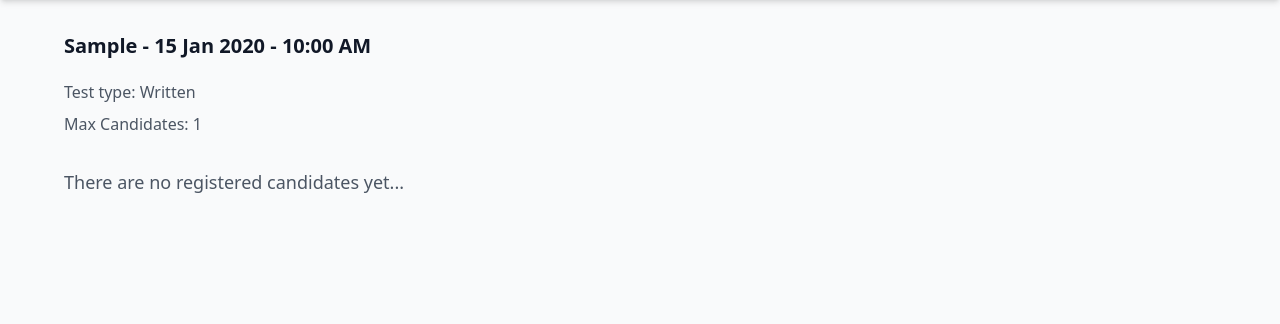
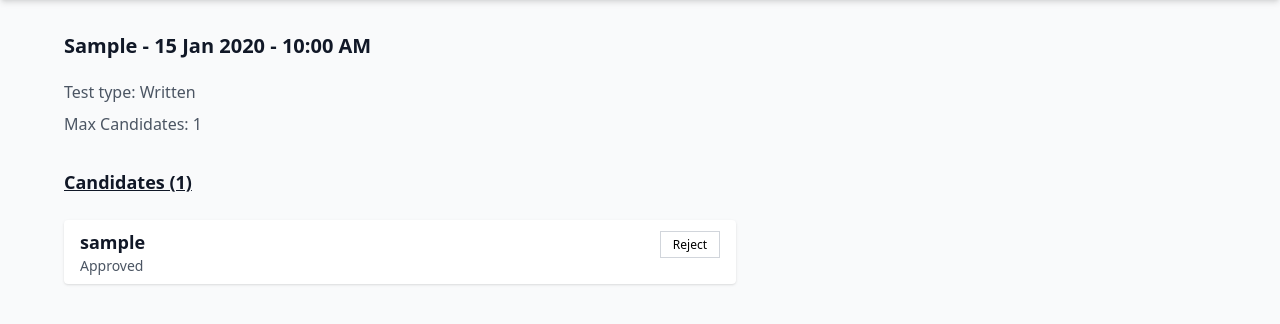
Before and after one commit to Ed1ezac/drivers-test-booking, a Django app: page /privileged/date/1/details in a window 1280 px wide. Shown: the part 64-388 px from the top of the page. Run offline with Django 3.2, Linux system fonts and the light colour scheme; a user stored in the database is signed in; tables that the repository leaves empty hold one stand-in row (values such as "Sample post"); some libraries are stand-ins or nearby versions.

Commit message:
adds progress and status functionality

```diff
--- a/administrator/urls.py
+++ b/administrator/urls.py
@@ -4,6 +4,8 @@ from .views import (
     DeleteTestDate,
     UpdateTestDate,
     TestDateDetails,
+    reject_candidate,
+    approve_candidate,
     create_groups_and_perms)
 
 
@@ -12,5 +14,8 @@ urlpatterns = [
     path('create/groups', create_groups_and_perms, name='new_groups'),
     path('date/<int:pk>/edit', UpdateTestDate.as_view(), name='edit_date'),
     path('date/<int:pk>/delete', DeleteTestDate.as_view(), name='delete_date'),
-    path('date/<int:pk>/details', TestDateDetails.as_view(), name='date_details')
+    path('date/<int:pk>/details', TestDateDetails.as_view(), name='date_details'),
+    #applications
+    path('application/<int:pk>/reject', reject_candidate, name='reject_app'),
+    path('application/<int:pk>/approve', approve_candidate, name='approve_app'),
 ]
--- a/administrator/views.py
+++ b/administrator/views.py
@@ -11,6 +11,7 @@ from django.contrib.auth.mixins import (AccessMixin,
 
 from .forms import TestDateForm
 from test_dates.models import TestDate
+from test_dates.models import TestApplication, TestResult
 
 class CreateTestDate(LoginRequiredMixin,
     PermissionRequiredMixin, AccessMixin, CreateView):
@@ -64,6 +65,31 @@ class DeleteTestDate(LoginRequiredMixin,
         messages.error(self.request, 'Sorry, you are not authorized for that.')
         return HttpResponseRedirect(self.request.META.get('HTTP_REFERER', '/dates'))
 
+def approve_candidate(request, pk):
+    #user->test_applications->appove
+    app = TestApplication.objects.get(id=pk)
+    app.application_status = 'A'
+    app.save()
+    #create a notification obj
+    Notification.objects.create(user=app.user, text="Your Test booking has been approved!")
+    #messages.success(request, app.user.username +' has been approved for the test.')
+    return HttpResponseRedirect(request.META.get('HTTP_REFERER', '/dates'))
+
+def reject_candidate(request, pk):
+    app = TestApplication.objects.get(id=pk)
+    app.application_status = 'R'
+    app.save()
+    #return back
+    messages.error(request, app.user.username +' has been rejected for the test.')
+    return HttpResponseRedirect(request.META.get('HTTP_REFERER', '/dates'))
+
+def add_result_pass(request):
+    pass
+
+def add_result_fail(request):
+    pass
+
+
 def create_groups_and_perms(request):
     #groups
     client, created = Group.objects.get_or_create(name="Client")
@@ -93,5 +119,5 @@ def create_groups_and_perms(request):
     return HttpResponseRedirect(request.META.get('HTTP_REFERER', '/dates'))
 
 #In template
-#{{ user.groups.all.0 }}
+#{{ user.groups }}
 #{{ perms.app_name }}
--- a/templates/test_dates/date_details.html
+++ b/templates/test_dates/date_details.html
@@ -5,16 +5,23 @@
     <h3 class="text-xl font-semibold text-gray-900 mb-5">{{ object }}</h3>
     <p class="font-medium text-gray-600 mb-2">Test type: Written</p>
     <p class="font-medium text-gray-600 mb-8">Max Candidates: {{ object.max_candidates }}</p>
-    {% if object.candidates.all|length > 0 %}
-        <h3 class="font-semibold mb-6 text-lg text-gray-900 underline">Candidates ({{ object.candidates.all|length }})</h3>
+    {% if object.testapplication_set.all|length > 0 %}
+        <h3 class="font-semibold mb-6 text-lg text-gray-900 underline">Candidates ({{ object.testapplication_set.all|length }})</h3>
         <div class="flex flex-col max-w-2xl">
-            {% for user in object.candidates.all %}
+            {% for item in object.testapplication_set.all %}
                 <div class="bg-white mb-5 px-4 py-2 rounded shadow">
-                    <div class="flex justify-between">
-                        <h3 class="font-semibold text-lg text-gray-900">{{ user.username }}</h3>
-                        <a class="border border-gray-300 py-1 px-3 text-xs font-medium hover:bg-red-600 hover:border-red-400 hover:text-white" href="#">Remove</a>
-                    </div>
-                    <p class="text-sm text-gray-600">{{ user.email }}</p>
+                    <div class="flex justify-between items-baseline">
+                        <h3 class="font-semibold text-lg text-gray-900">{{ item.user }}</h3>
+                            <div>
+                                {% if item.application_status != 'A'%}
+                                <a class="border border-gray-300 py-1 px-3 text-xs font-medium hover:bg-green-600 hover:border-green-400 hover:text-white" href="{% url 'approve_app' item.pk %}">Approve</a>
+                                {% endif %}
+                                {% if item.application_status != 'R' %}
+                                <a class="border border-gray-300 py-1 px-3 text-xs font-medium hover:bg-red-600 hover:border-red-400 hover:text-white" href="{% url 'reject_app' item.pk %}">Reject</a>
+                                {% endif %}
+                            </div>
+                        </div>
+                    <p class="text-sm text-gray-600">{{ item.get_application_status_display }}</p>
                 </div>
             {% endfor %}
         </div>
```
Also changed, not shown: templates/test_dates/dates_list.html (+16 -7 lines).
